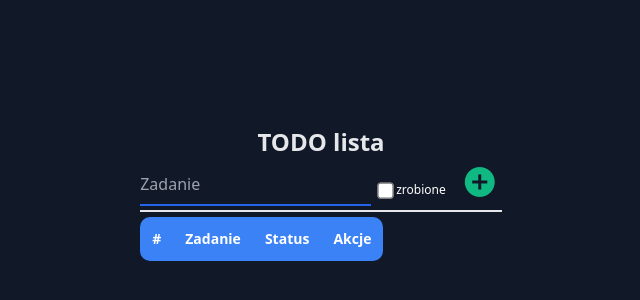
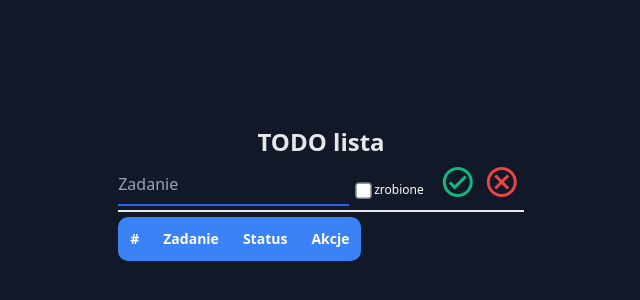
Before and after one commit to wachcio/KonkursMegaK, a website: page public/index.html in a window 1280 px wide. Shown: the part 204-504 px from the top of the page, without its empty margins (319-959 px from the left). Drawn offline with nearby package versions, Linux system fonts and the light colour scheme; no server answers.

Commit message:
add two buttons - okTask and cancelTask

```diff
--- a/public/index.html
+++ b/public/index.html
@@ -41,10 +41,10 @@
               <a
                 href="#"
                 id="addTaskBtn"
-                class="
+                class="hidden
                   material-icons-outlined
                   text-4xl text-green-500
-                  hover:text-green-700
+                  hover:text-green-400
                   py-1
                   px-1
                   text-base
@@ -53,6 +53,40 @@
                 "
               >
                 add_circle
+              </a>
+              <a
+                href="#"
+                id="okTaskBtn"
+                class="
+
+                  material-icons-outlined
+                  text-4xl text-green-500
+                  hover:text-green-400
+                  py-1
+                  px-1
+                  text-base
+                  sm
+                  rounded-full
+                "
+              >
+              check_circle
+              </a>
+              <a
+                href="#"
+                id="cancelTaskBtn"
+                class="
+
+                  material-icons-outlined
+                  text-4xl text-red-500
+                  hover:text-red-400
+                  py-1
+                  px-1
+                  text-base
+                  sm
+                  rounded-full
+                "
+              >
+              cancel
               </a>
             </div>
           </div>
--- a/public/js/script.js
+++ b/public/js/script.js
@@ -3,6 +3,8 @@
   const tasksList = document.querySelector('#tasksList');
   const addTaskDoneCheckbox = document.querySelector('#addTaskDoneCheckbox');
   const addTaskNameInput = document.querySelector('#addTaskNameInput');
+  const okTaskBtn = document.querySelector('#okTaskBtn');
+  const cancelTaskBtn = document.querySelector('#cancelTaskBtn');
 
   let tasks = [];
 
@@ -46,10 +48,10 @@
       }</span>
                 </td>
                 <td class="p-3">
-                  <span class="editTaskBtn hover:text-yellow-400 text-gray-700 mx-2">
+                  <span class="editTaskBtn hover:text-yellow-400 cursor-pointer text-gray-700 mx-2">
                     <i class="material-icons-outlined text-base">edit</i>
                   </span>
-                  <span class="deleteTaskBtn hover:text-red-500 text-gray-700 ml-2">
+                  <span class="deleteTaskBtn hover:text-red-500 cursor-pointer text-gray-700 ml-2">
                     <i class="material-icons-round text-base">delete_outline</i>
                   </span>
                 </td>
@@ -92,4 +94,17 @@
     await renderTodoList();
     resetToDefaultForm();
   });
+
+  okTaskBtn.addEventListener('click', e => {
+    e.preventDefault();
+    okTaskBtn.classList.add('hidden');
+    cancelTaskBtn.classList.add('hidden');
+    addTaskBtn.classList.remove('hidden');
+  });
+  cancelTaskBtn.addEventListener('click', e => {
+    e.preventDefault();
+    okTaskBtn.classList.add('hidden');
+    cancelTaskBtn.classList.add('hidden');
+    addTaskBtn.classList.remove('hidden');
+  });
 })();
```
